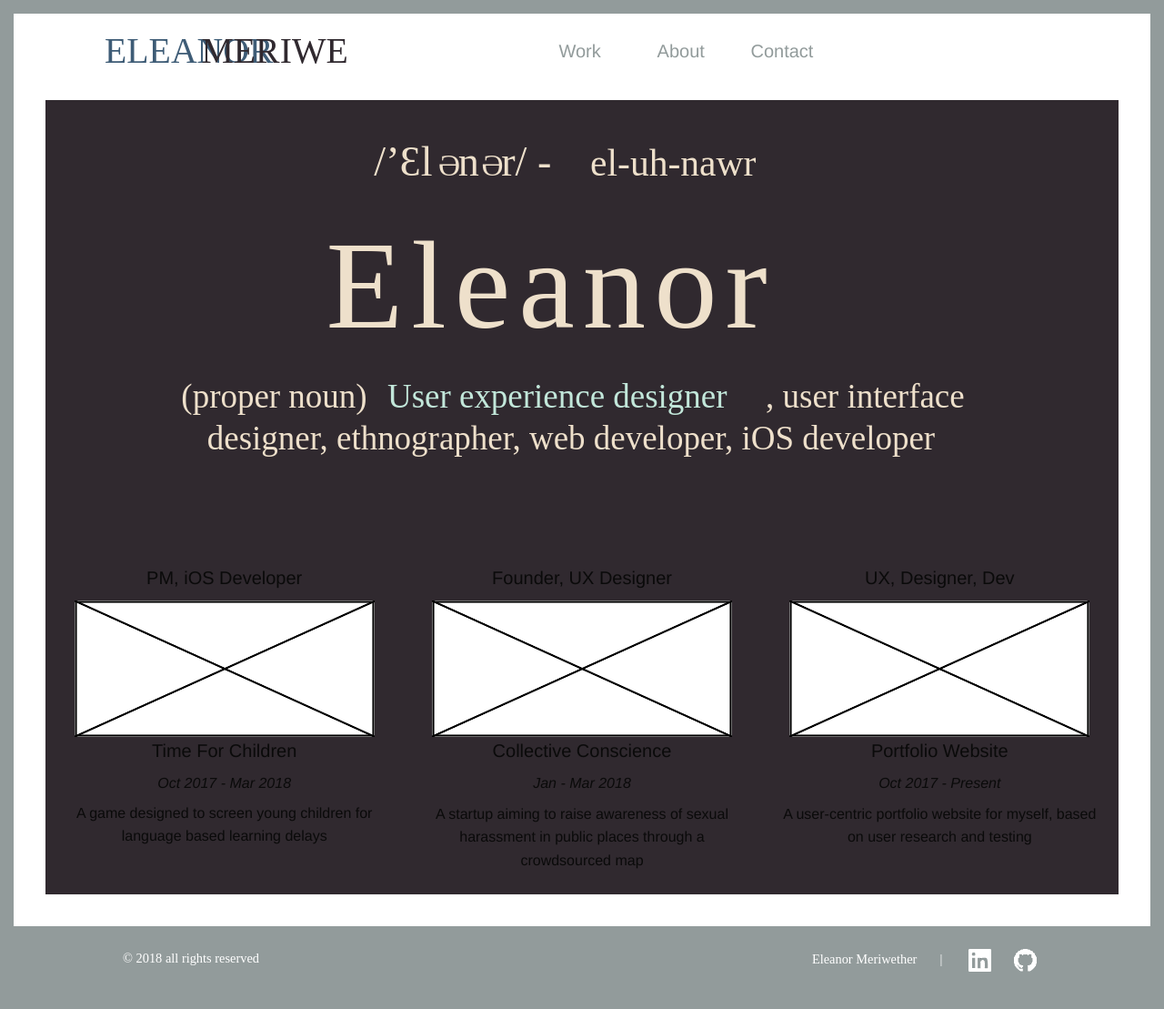
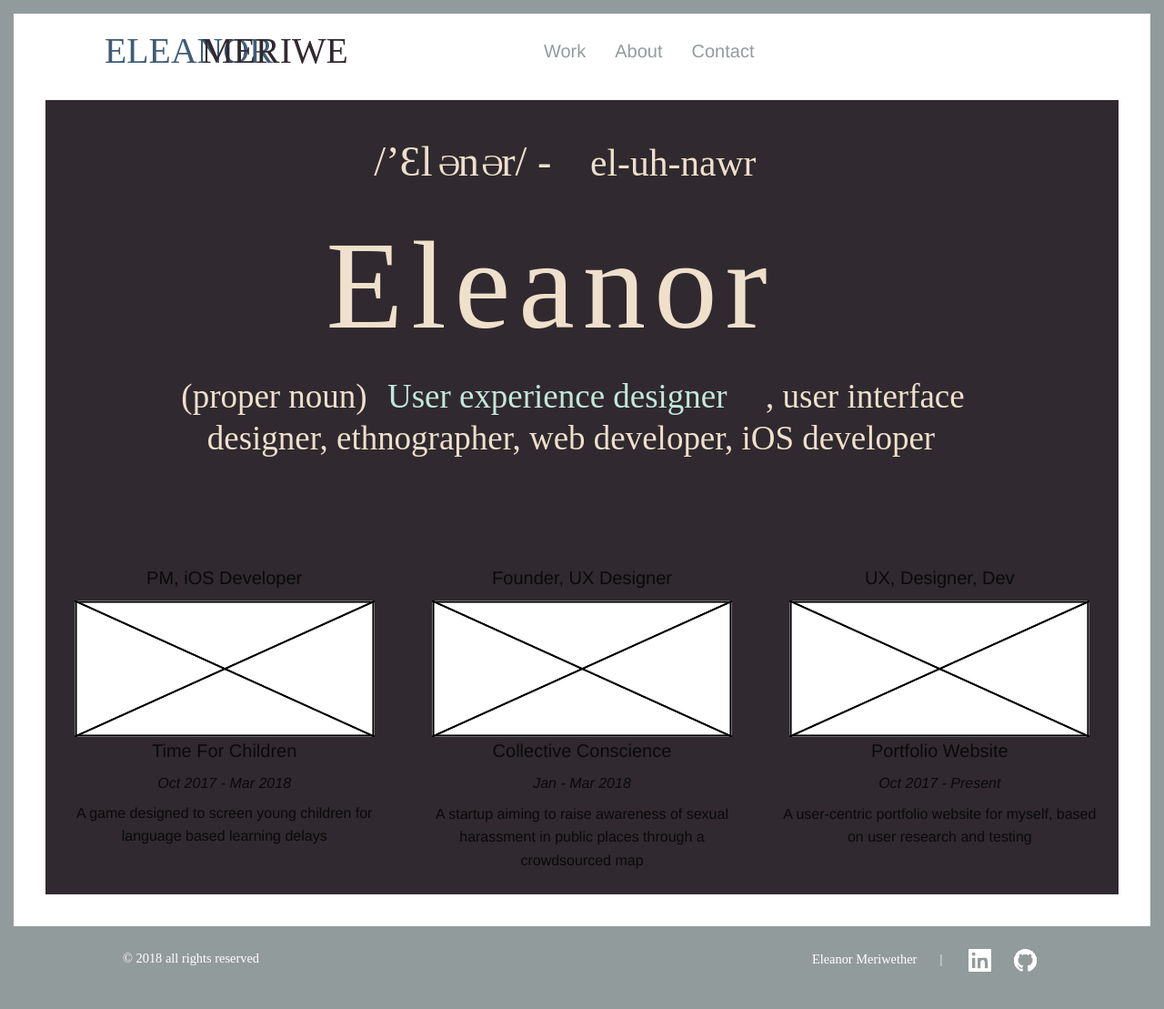
Before and after one commit to emeriwether/emeriwether.github.io, a Jekyll site: the page built from index.html, in a window 1280 px wide. Shown: the whole page at 91% size. Built offline with Jekyll 4.4.1, drawn with Linux system fonts in a browser that asks for light colours; some web fonts are replaced.

Commit message:
remove expanded from nav ul

```diff
--- a/_layouts/default.html
+++ b/_layouts/default.html
@@ -38,7 +38,7 @@
                     <div class="medium-4 cell" id="logo" preserveAspectRatio="xMinYMin meet"><img src="img/logo.svg"></div>
                     <div class="auto cell"></div>
                     <nav class="medium-5 cell">
-                        <ul class="menu horizontal expanded">
+                        <ul class="menu horizontal">
                             <li class="h5"><a href="index.html">Work</a></li>
                             <li class="h5"><a href="pages/about.html">About</a></li>
                             <li class="h5"><a href="pages/contact.html">Contact</a></li>
```
